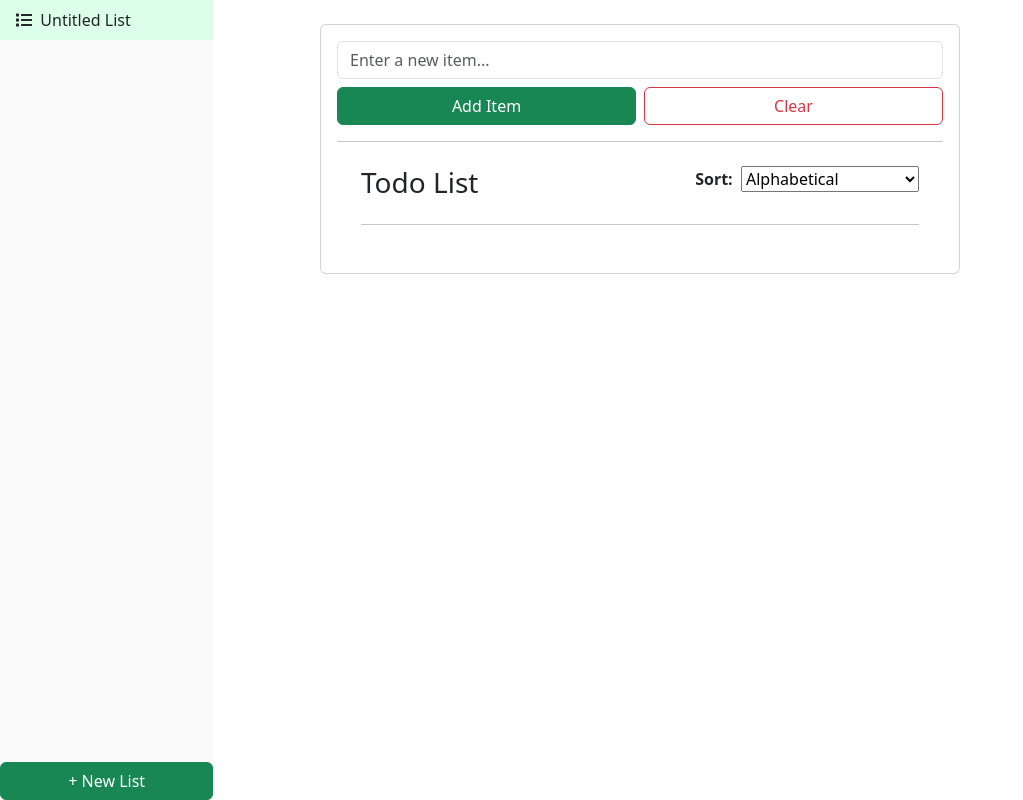
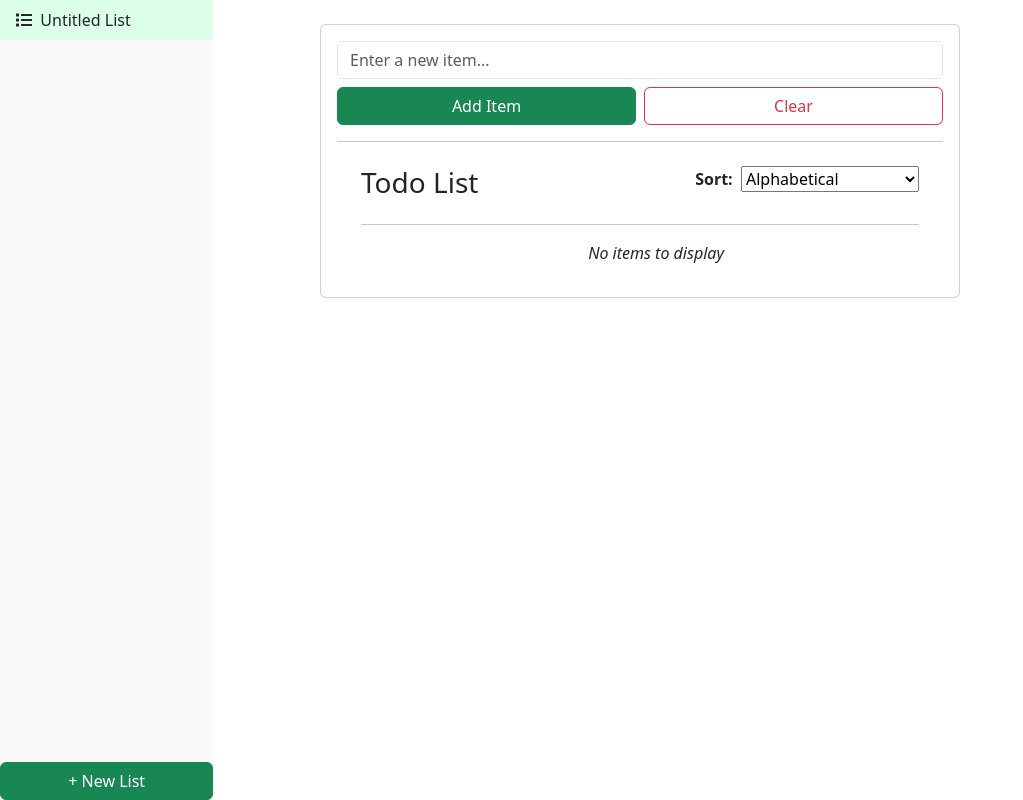
Before and after one commit to VivekP97/Todo-App, a React (Create React App) app: page / in a window 1280 px wide. Shown: the whole page, without its empty margins (0-1023 px from the left). Built offline with nearby package versions, Linux system fonts and the light colour scheme.

Commit message:
show a message if no items are entered

```diff
--- a/src/components/List.js
+++ b/src/components/List.js
@@ -30,7 +30,10 @@ export default function List() {
       <div>
         <ul>
           <AnimatePresence>
-            {items.map((item, i) => {
+            {
+              items.length === 0 ?
+              <p className="text-center fst-italic">No items to display</p> :
+              items.map((item, i) => {
                 return (
                   <ListItem
                     key={item.id}
@@ -38,7 +41,8 @@ export default function List() {
                     itemInfo={item}
                   />
                 );
-            })}
+              })
+            }
           </AnimatePresence>
         </ul>
       </div>
```
Lines whose indentation alone changed are shown as unchanged.
